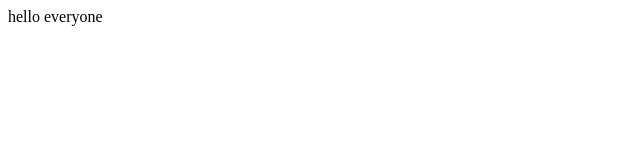
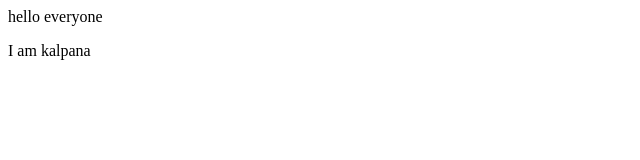
Before and after one commit to Kalpana619-dev/localRepo, a plain HTML site: page index.html in a window 1280 px wide. Shown: the full height of the page, 0-640 px from the left. Drawn offline with Linux system fonts and the light colour scheme.

Commit message:
add feture

```diff
--- a/index.html
+++ b/index.html
@@ -1 +1,2 @@
 <p>hello everyone </p>
+<p>I am kalpana</p>
```
